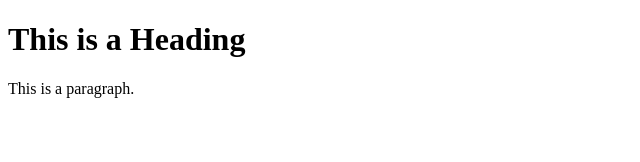
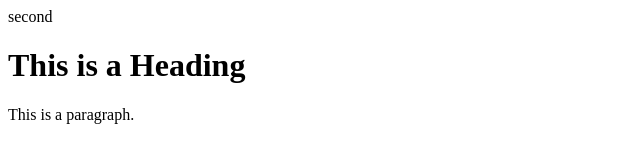
Before and after one commit to ratli-code/testforpp, a plain HTML site: page index.html in a window 1280 px wide. Shown: the whole page, without its empty margins (0-640 px from the left). Drawn offline with Linux system fonts and the light colour scheme.

Commit message:
Update index.html
i have add another cheanges which is the title 2

```diff
--- a/index.html
+++ b/index.html
@@ -5,7 +5,7 @@
 <head>
 
 <title>First Pull Request</title>
-
+ <title2>second </title>
 </head>
 <body>
 
```
